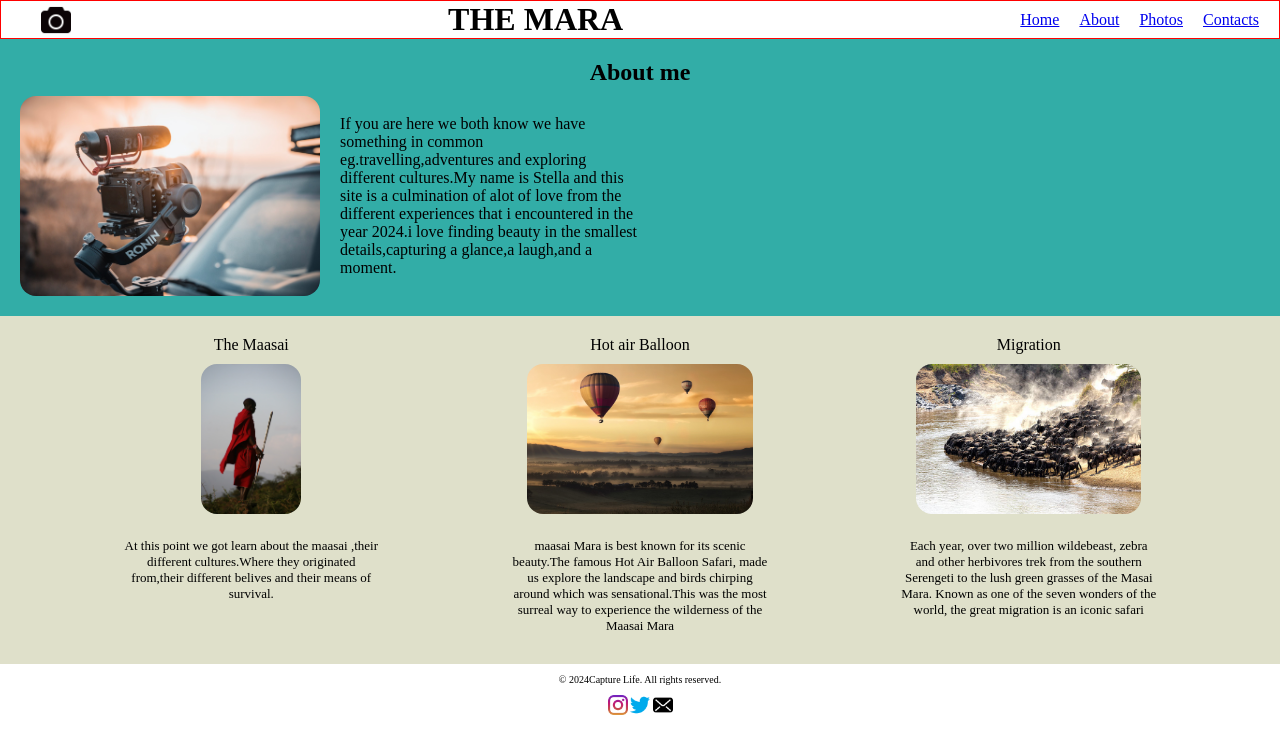
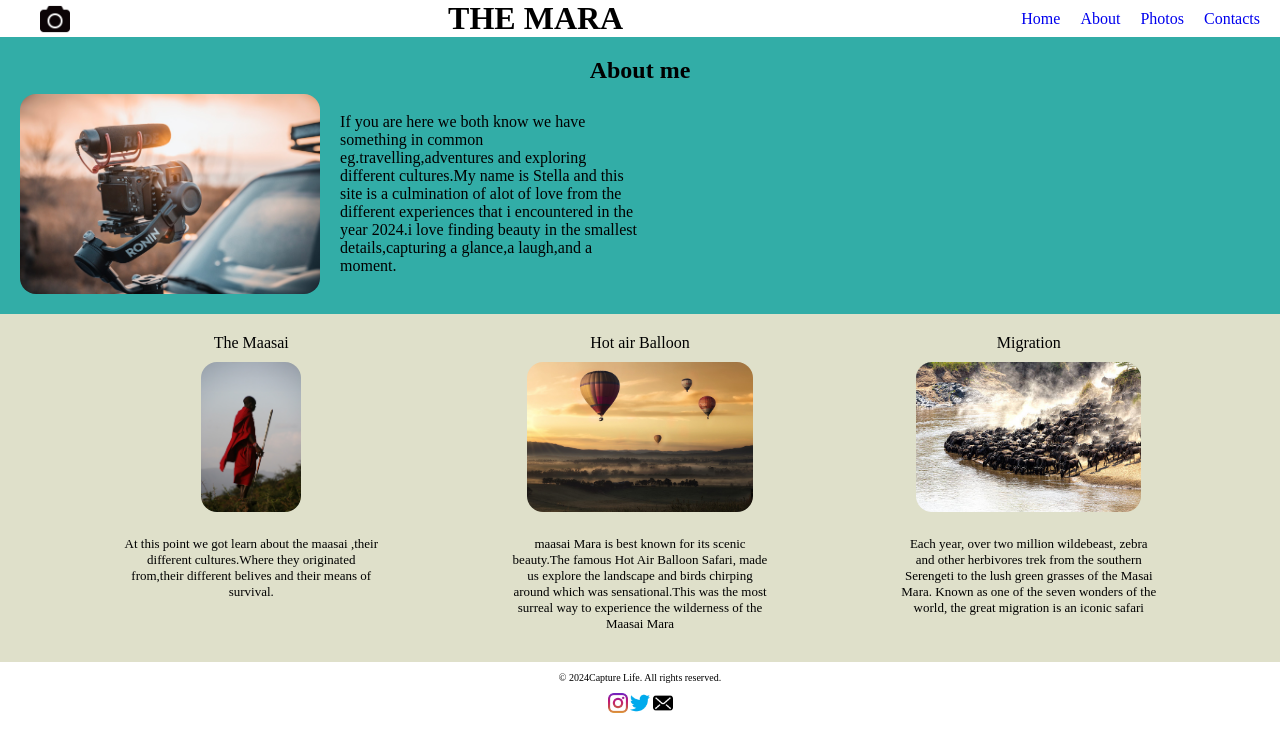
Before and after one commit to Stella0123609/assignment, a plain HTML site: page index.html in a window 1280 px wide. Drawn offline with Linux system fonts and the light colour scheme.

Commit message:
removed text decoration from achor tag

```diff
--- a/css/style.css
+++ b/css/style.css
@@ -8,8 +8,7 @@
   width: 30px;
   height: 30px;
 }
-header {
-  border: 1px solid red;
+#home {
   display: flex;
   justify-content: space-between;
   align-items: center;
@@ -21,6 +20,11 @@ header {
   font-size: medium;
   list-style: none;
   margin-right: 20px;
+  text-decoration: none;
+}
+#home ul li a {
+  text-decoration-line: none;
+  text-decoration: none;
 }
 #home ul li {
   margin-left: 20px;
```
